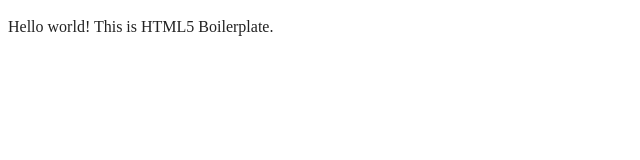
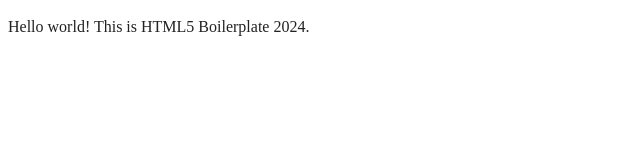
Before and after one commit to karl-triffecta/holding-page, a website built with webpack: page index.html in a window 1280 px wide. Shown: the full height of the page, 0-640 px from the left. Built offline with nearby package versions, Linux system fonts and the light colour scheme.

Commit message:
Mock change for build

```diff
--- a/index.html
+++ b/index.html
@@ -25,7 +25,7 @@
 <body>
 
   <!-- Add your site or application content here -->
-  <p>Hello world! This is HTML5 Boilerplate.</p>
+  <p>Hello world! This is HTML5 Boilerplate 2024.</p>
   <script src="js/app.js"></script>
 
 </body>
```
Also changed, not shown: dist/index.html.
